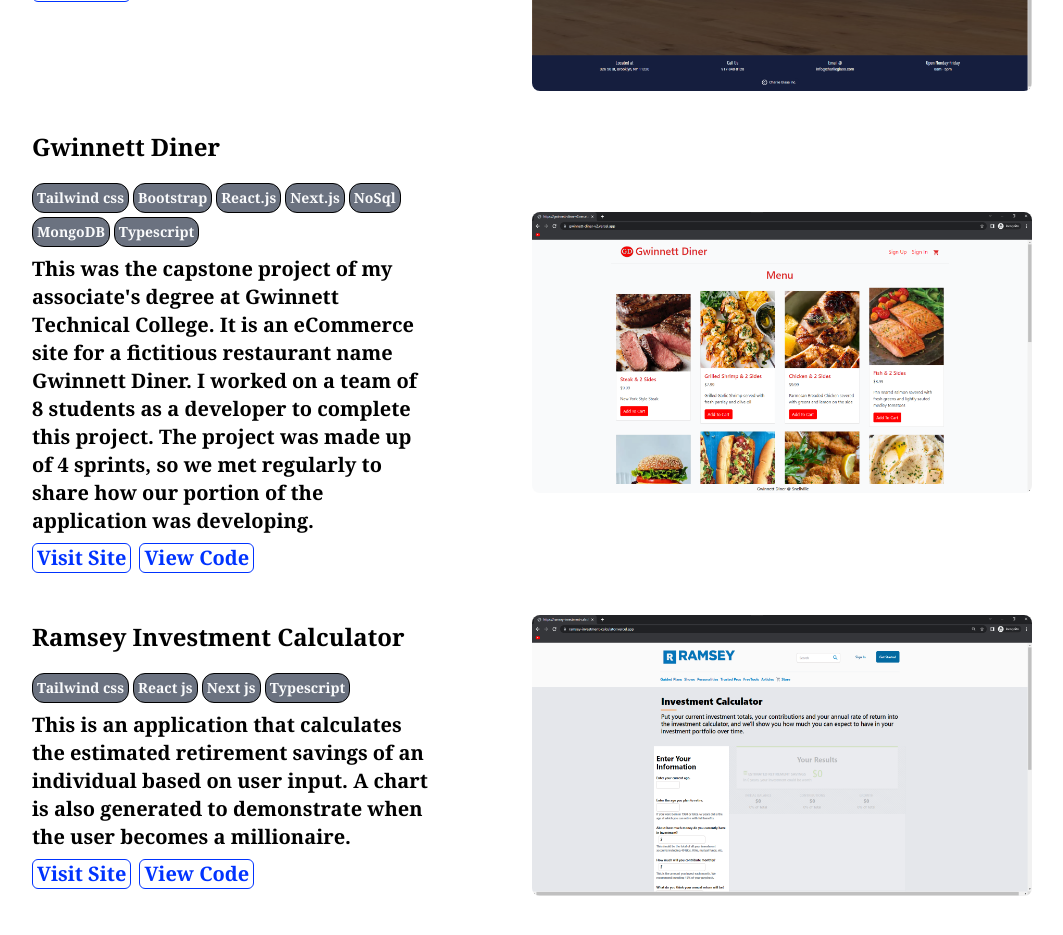
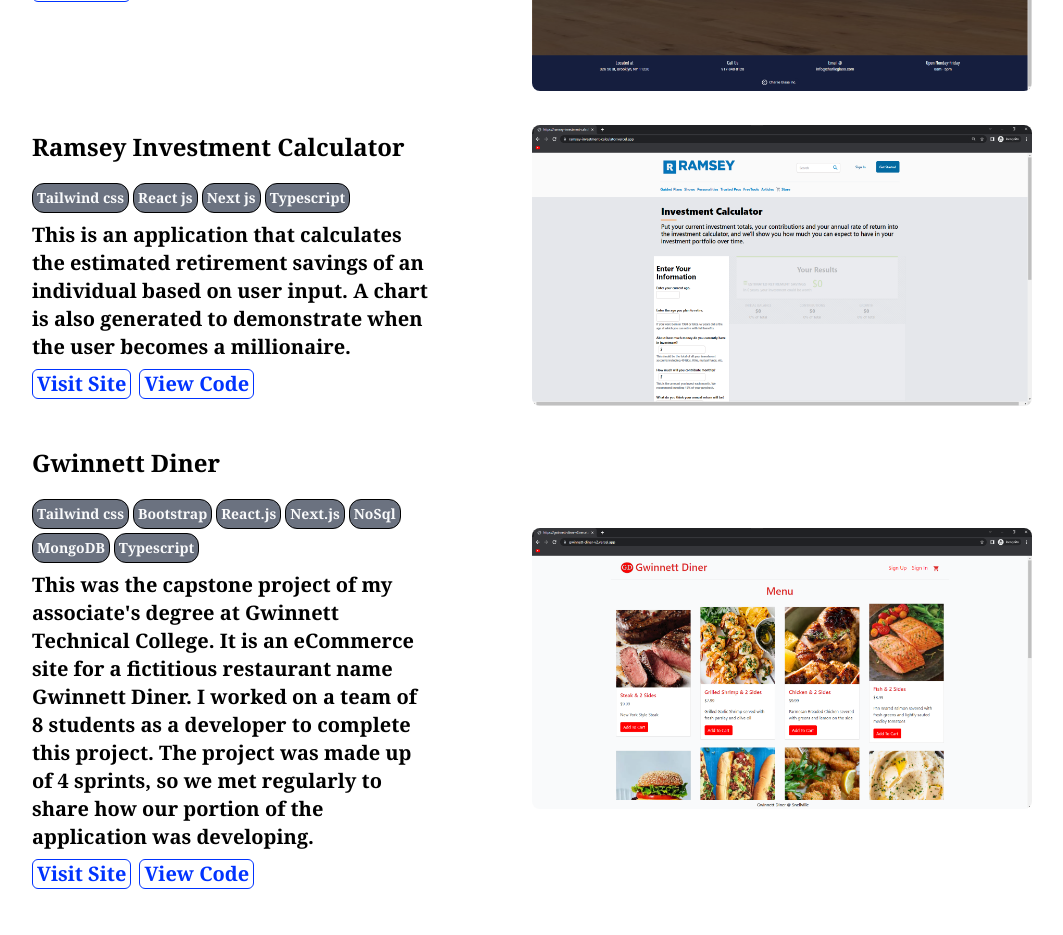
Before and after one commit to nsikan-na/portfolio, a Next.js app: page / in a window 1280 px wide. Shown: the part 2220-3155 px from the top of the page, without its empty margins (108-1171 px from the left). Built offline with nearby package versions, Linux system fonts and the light colour scheme.

Commit message:
change project order

```diff
--- a/components/Projects.tsx
+++ b/components/Projects.tsx
@@ -31,6 +31,15 @@
         desc={`This is a business website I made for a company name Charlie Glass.`}
         demoLink="https://charlieglassinc.com/"
         gif="charlie"
+      />{" "}
+      <ProjectTemplate
+        title="Ramsey Investment Calculator"
+        skills={["Tailwind css", "React js", "Next js", "Typescript"]}
+        desc={`This is an application that calculates the estimated retirement savings of an individual based on user input. A chart
+  is also generated to demonstrate when the user becomes a millionaire.`}
+        githubLink="https://github.com/nsikan-na/investment_calulator"
+        demoLink="https://ramsey-investment-calculator.vercel.app/"
+        gif="investment"
       />
       <ProjectTemplate
         title="Gwinnett Diner"
@@ -50,15 +59,6 @@
         demoLink="https://gwinnett-diner-v2.vercel.app/"
         gif="diner"
       />
-      <ProjectTemplate
-        title="Ramsey Investment Calculator"
-        skills={["Tailwind css", "React js", "Next js", "Typescript"]}
-        desc={`This is an application that calculates the estimated retirement savings of an individual based on user input. A chart
-    is also generated to demonstrate when the user becomes a millionaire.`}
-        githubLink="https://github.com/nsikan-na/investment_calulator"
-        demoLink="https://ramsey-investment-calculator.vercel.app/"
-        gif="investment"
-      />
     </div>
   );
 }
```
